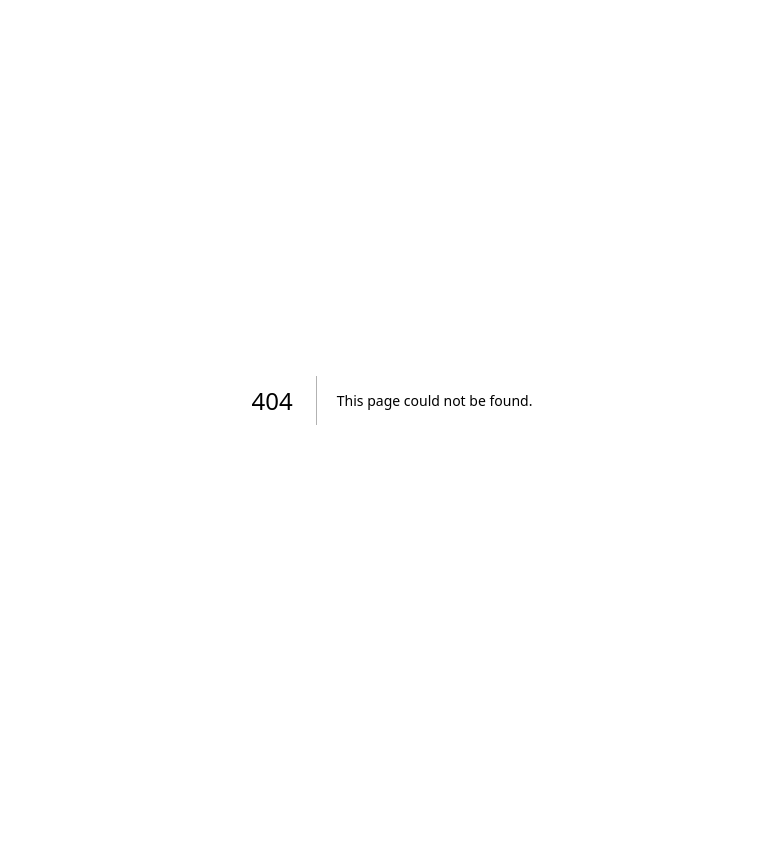
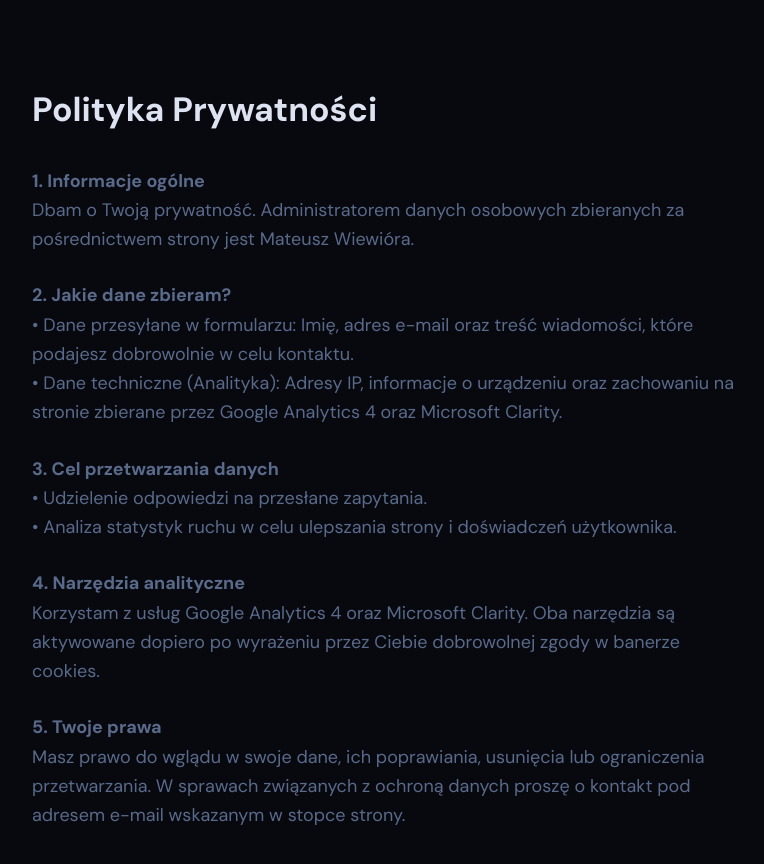
Before and after one commit to MatWiew/portfolio, a Next.js app: page /polityka-prywatnosci in a window 1280 px wide. Before the commit this address had no page. Shown: the top 864 px of the page, without its empty margins (248-1012 px from the left). Before the commit the page ends 800 px from the top, so only its background shows below. Built offline with nearby package versions, Linux system fonts and the light colour scheme.

Commit message:
polityka prywatnosci

```diff
--- /dev/null
+++ b/src/app/polityka-prywatnosci/page.tsx
@@ -0,0 +1,41 @@
+export const metadata = {
+  title: "Polityka Prywatności | Mateusz Wiewióra",
+  description: "Informacje o przetwarzaniu danych osobowych na stronie.",
+};
+
+export default function PolitykaPrywatnosci() {
+  return (
+    <main className="px-6 py-20 md:px-16 max-w-3xl mx-auto text-foreground">
+      <h1 className="text-3xl font-bold mb-8">Polityka Prywatności</h1>
+
+      <section className="space-y-6 text-muted-foreground leading-relaxed">
+        <p>
+          <strong>1. Informacje ogólne</strong><br />
+          Dbam o Twoją prywatność. Administratorem danych osobowych zbieranych za pośrednictwem strony jest Mateusz Wiewióra.
+        </p>
+
+        <p>
+          <strong>2. Jakie dane zbieram?</strong><br />
+          • Dane przesyłane w formularzu: Imię, adres e-mail oraz treść wiadomości, które podajesz dobrowolnie w celu kontaktu.<br />
+          • Dane techniczne (Analityka): Adresy IP, informacje o urządzeniu oraz zachowaniu na stronie zbierane przez Google Analytics 4 oraz Microsoft Clarity.
+        </p>
+
+        <p>
+          <strong>3. Cel przetwarzania danych</strong><br />
+          • Udzielenie odpowiedzi na przesłane zapytania.<br />
+          • Analiza statystyk ruchu w celu ulepszania strony i doświadczeń użytkownika.
+        </p>
+
+        <p>
+          <strong>4. Narzędzia analityczne</strong><br />
+          Korzystam z usług Google Analytics 4 oraz Microsoft Clarity. Oba narzędzia są aktywowane dopiero po wyrażeniu przez Ciebie dobrowolnej zgody w banerze cookies.
+        </p>
+
+        <p>
+          <strong>5. Twoje prawa</strong><br />
+          Masz prawo do wglądu w swoje dane, ich poprawiania, usunięcia lub ograniczenia przetwarzania. W sprawach związanych z ochroną danych proszę o kontakt pod adresem e-mail wskazanym w stopce strony.
+        </p>
+      </section>
+    </main>
+  );
+}
--- a/src/components/Footer.tsx
+++ b/src/components/Footer.tsx
@@ -2,6 +2,7 @@
 
 import { motion } from "framer-motion";
 import { Mail } from "lucide-react";
+import Link from "next/link"; // Importujemy Link z next/link
 import { LinkedInIcon } from "./LinkedInIcon";
 import { GitHubIcon } from "./GitHubIcon";
 import { SITE } from "@/data/site";
@@ -11,18 +12,19 @@ export function Footer() {
     <footer className="border-t border-white/[0.05] px-6 md:px-16 py-8 flex flex-col sm:flex-row items-center justify-between gap-4">
       <span
         style={{ fontFamily: "var(--font-mono)" }}
-        className="text-xs text-muted-foreground text-center sm:text-left select-none"
+        className="text-xs text-muted-foreground text-center sm:text-left select-none flex flex-wrap justify-center sm:justify-start gap-3 items-center"
       >
-        © {new Date().getFullYear()}
+        <span>© {new Date().getFullYear()} {SITE.name} — {SITE.role}</span>
 
-        <span
-          className="absolute text-white/[0.06] text-[15px] font-bold inline-block -translate-x-[-1px] translate-y-[3px] rotate-12"
-          title="67"
+        {/* Link do polityki prywatności */}
+        <Link
+          href="/polityka-prywatnosci"
+          className="hover:text-primary transition-colors underline underline-offset-4"
         >
-          7
-        </span>{" "}
-        {SITE.name} — {SITE.role}
+          Polityka prywatności
+        </Link>
       </span>
+
       <div className="flex gap-5">
         <motion.a
           whileHover={{ y: -3, scale: 1.12 }}
```
